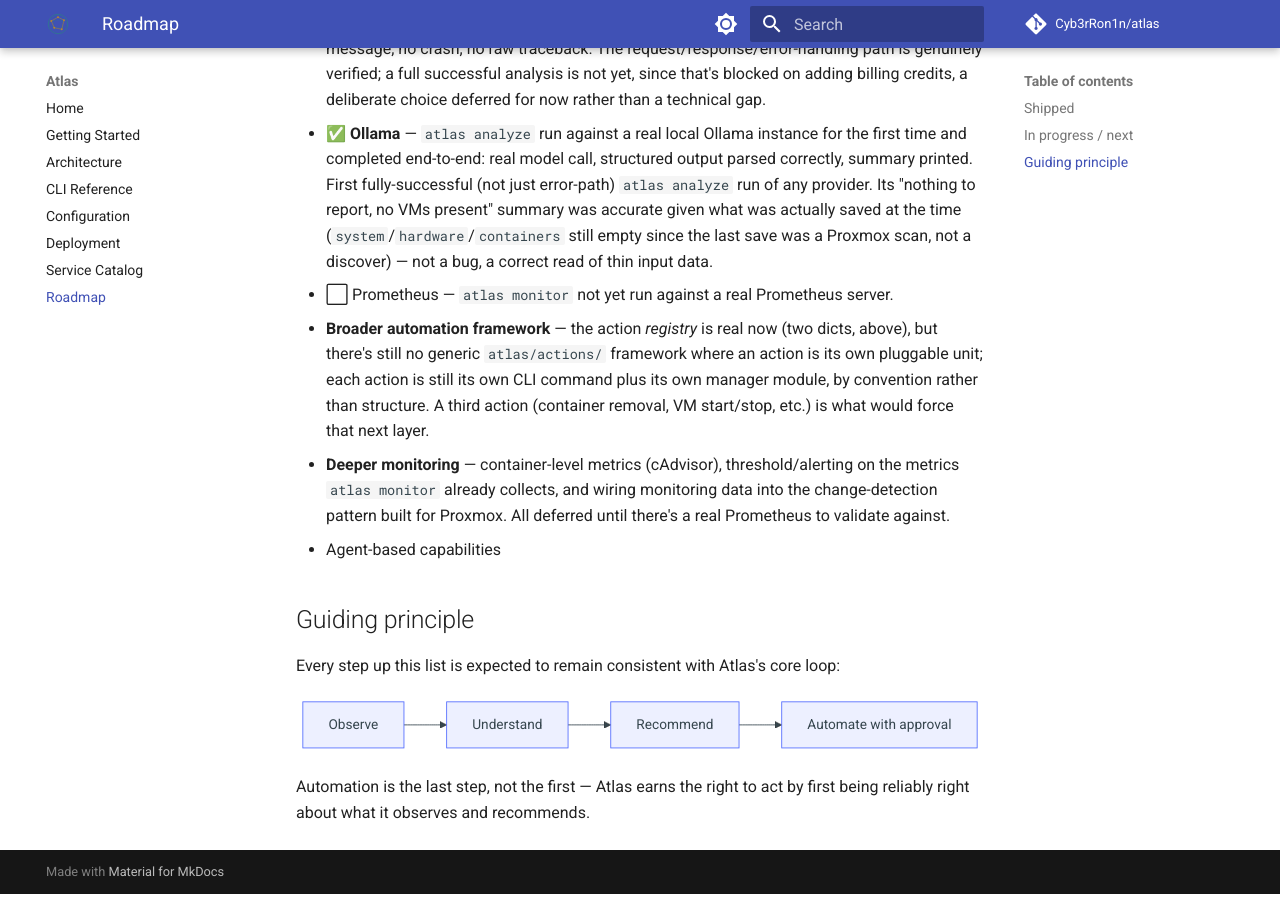
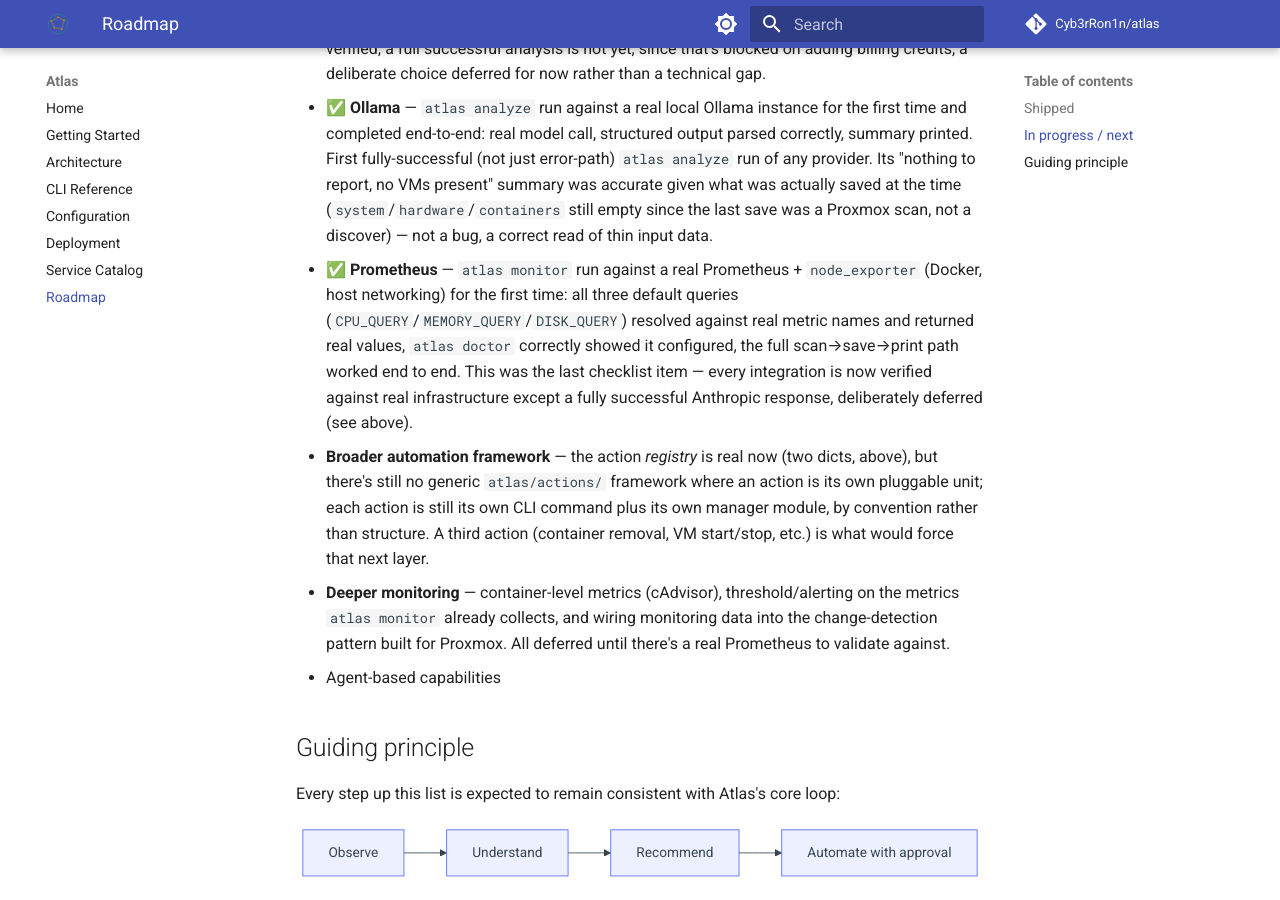
Before and after one commit to Cyb3rRon1n/atlas, an MkDocs documentation site: the page built from docs/roadmap.md, in a window 1280 px wide and 900 px high, scrolled down 3525 px. Built offline with MkDocs 1.6.1 and Material for MkDocs 9.7.7, drawn with Linux system fonts in a browser that asks for light colours; comment, search, counter and statistics services are not loaded; some of the changed text lies outside the part shown.

Commit message:
docs: record Prometheus verified against real infrastructure
atlas monitor run against a real Prometheus + node_exporter (Docker,
host networking) for the first time - all three default queries
(CPU_QUERY/MEMORY_QUERY/DISK_QUERY) resolved against real metric
names and returned real values, full scan/save/print path worked.

This was the last item on the verification checklist - every
integration is now confirmed against real infrastructure except a
fully successful Anthropic response, which stays deliberately
deferred (billing choice, not a gap). Updates three places that
previously said this integration was mock-only and hadn't been
tested against a live Prometheus - that was true earlier in the
project but isn't anymore.

```diff
--- a/docs/roadmap.md
+++ b/docs/roadmap.md
@@ -16,7 +16,7 @@
 - **First automation action** — `atlas restart <name>` restarts a Docker container after showing its state and requiring confirmation, logged via the event bus. The first Atlas command that acts rather than observes — see [Architecture](architecture/index.md#approval-gated-actions). Along the way, found and fixed a real bug: the event bus's knowledge-store listener was defined but never actually registered, so no published event had ever been persisted (`atlas history` was effectively non-functional before this).
 - **`atlas analyze` suggests actions** — recommendations carry a schema-validated, optional `action` field (currently just `restart_container`); `AtlasAnalyzer` cross-checks the suggested target against containers Atlas actually observed and drops anything ungrounded before it's shown. `atlas analyze` only prints the suggestion (`→ Suggested: atlas restart plex`) — running it is a separate step through `atlas restart`'s own approval gate, not something `analyze` executes itself.
 - **Proxmox change detection** — `atlas proxmox scan` now reports what changed since the last scan (nodes/guests added, removed, or status-changed) and logs it via `atlas.proxmox.changes_detected`. This turned out not to need new storage: `save_environment()` was already insert-only, so a full history of past snapshots already existed in the database — this item was mis-scoped before it was actually looked into, the same way the event-listener registration gap was.
-- **Monitoring integration** — `atlas monitor` queries an existing Prometheus server for host CPU/memory/disk usage via standard `node_exporter` metrics, following the same "Atlas reaches out on command" shape as every other integration rather than exposing a `/metrics` endpoint. Disabled by default; built and tested against mocked Prometheus responses, not yet verified against a live Prometheus since none exists in this environment yet — see [Architecture](architecture/index.md#monitoring).
+- **Monitoring integration** — `atlas monitor` queries an existing Prometheus server for host CPU/memory/disk usage via standard `node_exporter` metrics, following the same "Atlas reaches out on command" shape as every other integration rather than exposing a `/metrics` endpoint. Disabled by default; verified against a real Prometheus + `node_exporter` — see [Architecture](architecture/index.md#monitoring) and "Verification against real infrastructure" below.
 - **Fixed: database tables were never created automatically.** `atlas.database.initialize_database()` existed but nothing called it, and the (then still committed) `inventory/atlas.db` predated the `AnalysisRecord` model — so `atlas analyze` would crash on its very first real use (`no such table: analysis`), and a genuinely fresh install with no pre-existing db would crash on *any* command that touches the database. Fixed by calling `initialize_database()` lazily at the top of every `KnowledgeStore`/`KnowledgeQueries` method rather than at construction time — construction happens as part of the `AtlasRuntime` singleton built at module import, so doing it there would create/mutate the database using whatever the process's cwd happens to be at first import (e.g. the real repo root during a `pytest` run), not the user's actual working directory. Verified against a copy of the (then still committed) db (existing rows untouched, missing table added) and against a fresh directory with no `inventory/` at all.
 - **`inventory/atlas.db` un-tracked from git.** It grows a new row on every command run and now self-heals its own schema (above), so there was nothing left it needed to seed — keeping it committed just meant every real usage session against real hardware would show up as a binary diff to commit. It's gitignored now; the file still exists locally and nothing about its behavior changed.
 - **`atlas doctor` readiness checks** — now also checks the three integrations that were previously invisible to it: Proxmox (enabled + host + credentials present), the AI provider (`ANTHROPIC_API_KEY` set for Anthropic; no key needed for Ollama), and Prometheus (enabled + URL present). These are config/presence checks, not live connection attempts — `doctor` stays fast and never hangs waiting on a network call. A disabled integration reports healthy (`✓ Proxmox: disabled`) since that's a valid, intentional state, not a problem; only "enabled but misconfigured" reports unhealthy. This is what actually answers "is this ready for my real setup" from the command line instead of by hand.
@@ -29,7 +29,7 @@
   - ✅ **Proxmox discovery and restart** — `atlas proxmox scan` run against a real Proxmox VE host, found the real node, then correctly detected a newly-created LXC guest as an addition on the next scan. `atlas proxmox restart` then successfully restarted that real guest — the second action type (after Docker) confirmed working end to end, not just against mocks. Two real-world setup gotchas surfaced getting there, neither an Atlas bug: (1) `verify_ssl: true` fails against Proxmox's default self-signed certificate — needs `false` unless you've replaced the cert; (2) a `403 Permission check failed (.../VM.PowerMgmt)` even after granting `PVEVMUser` came from the API token's **Privilege Separation** setting (on by default) — permissions granted to the *user* (`atlas@pve`) don't apply to the *token* (`atlas@pve!atlas-token`) while separation is on, so grants have to target the token specifically, or Privilege Separation has to be turned off for that token. Worth calling out explicitly in the deployment docs so the next person doesn't have to rediscover it.
   - ◐ **Anthropic** — `atlas analyze` run against a real `ANTHROPIC_API_KEY` for the first time: connection and authentication both succeeded, and a real API error (insufficient credit balance) came back and was handled cleanly via `AIProviderError` — printed a readable message, no crash, no raw traceback. The request/response/error-handling path is genuinely verified; a full successful analysis is not yet, since that's blocked on adding billing credits, a deliberate choice deferred for now rather than a technical gap.
   - ✅ **Ollama** — `atlas analyze` run against a real local Ollama instance for the first time and completed end-to-end: real model call, structured output parsed correctly, summary printed. First fully-successful (not just error-path) `atlas analyze` run of any provider. Its "nothing to report, no VMs present" summary was accurate given what was actually saved at the time (`system`/`hardware`/`containers` still empty since the last save was a Proxmox scan, not a discover) — not a bug, a correct read of thin input data.
-  - ⬜ Prometheus — `atlas monitor` not yet run against a real Prometheus server.
+  - ✅ **Prometheus** — `atlas monitor` run against a real Prometheus + `node_exporter` (Docker, host networking) for the first time: all three default queries (`CPU_QUERY`/`MEMORY_QUERY`/`DISK_QUERY`) resolved against real metric names and returned real values, `atlas doctor` correctly showed it configured, the full scan→save→print path worked end to end. This was the last checklist item — every integration is now verified against real infrastructure except a fully successful Anthropic response, deliberately deferred (see above).
 - **Broader automation framework** — the action *registry* is real now (two dicts, above), but there's still no generic `atlas/actions/` framework where an action is its own pluggable unit; each action is still its own CLI command plus its own manager module, by convention rather than structure. A third action (container removal, VM start/stop, etc.) is what would force that next layer.
 - **Deeper monitoring** — container-level metrics (cAdvisor), threshold/alerting on the metrics `atlas monitor` already collects, and wiring monitoring data into the change-detection pattern built for Proxmox. All deferred until there's a real Prometheus to validate against.
 - Agent-based capabilities
```
Also changed, not shown: docs/architecture/index.md (+1 -1 lines).
